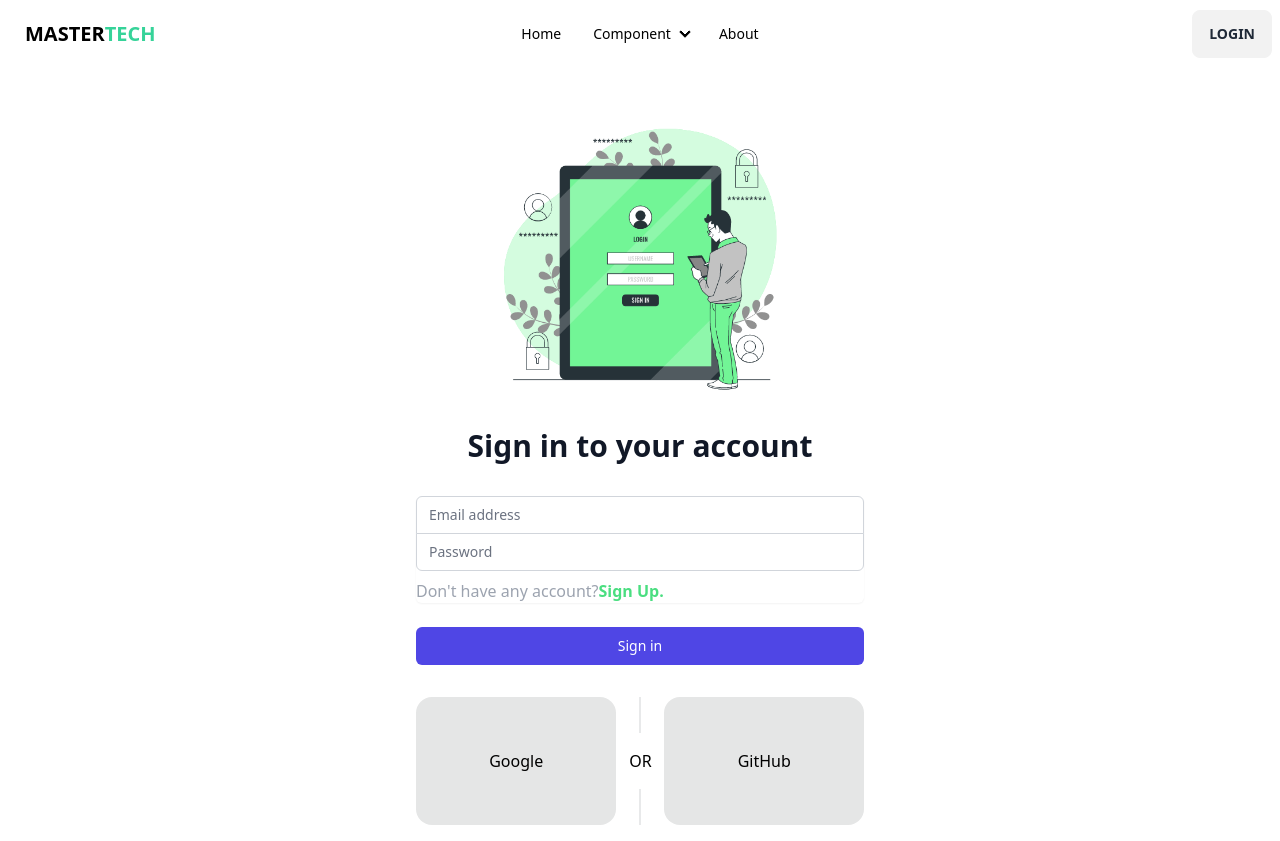
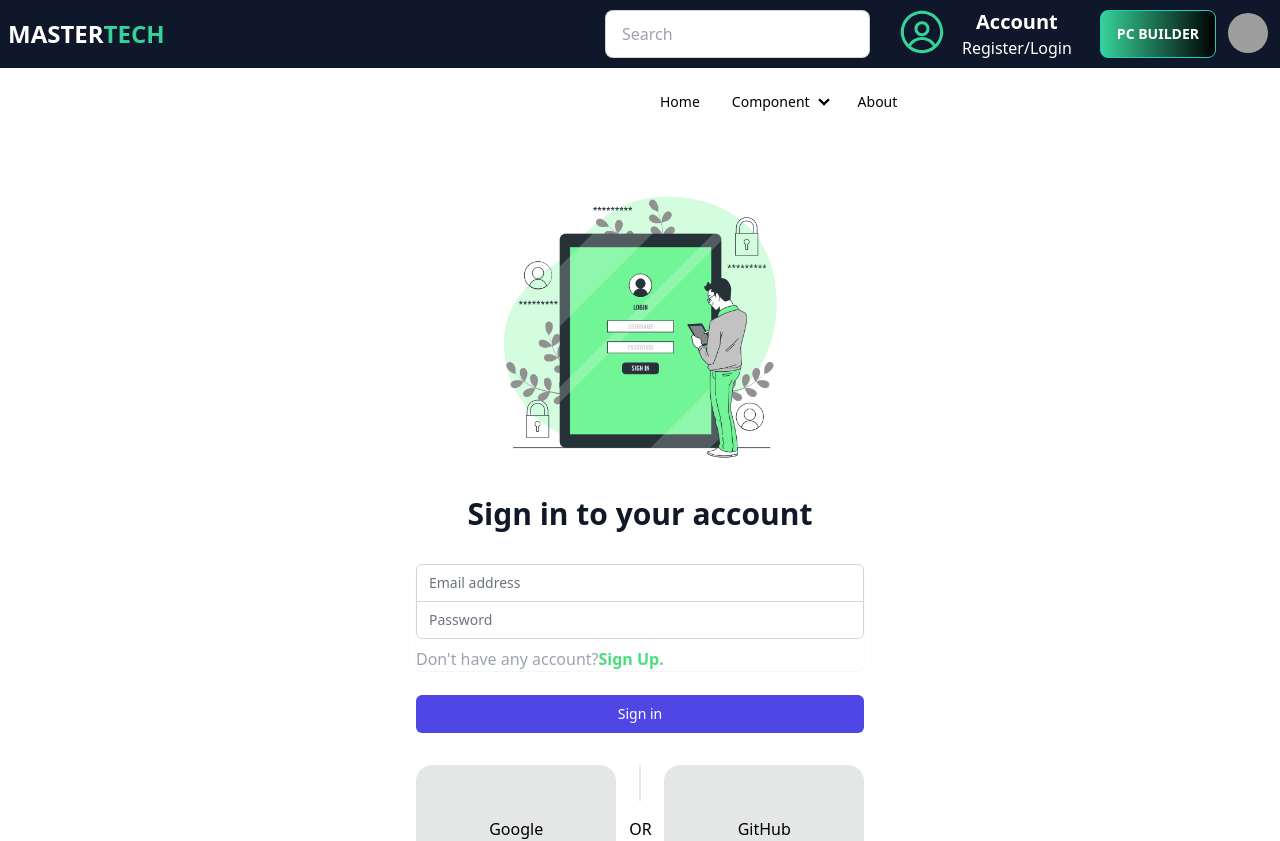
Before and after one commit to Mostafizur-Pro/masterTech, a Next.js app: page /login in a window 1280 px wide. Shown: the top 841 px of the page. Built offline with nearby package versions, Linux system fonts and the light colour scheme; grey boxes are pictures that could not be loaded.

Commit message:
footer & navber some change

```diff
--- a/package.json
+++ b/package.json
@@ -17,6 +17,7 @@
     "react": "18.2.0",
     "react-dom": "18.2.0",
     "react-hook-form": "^7.45.2",
+    "react-icons": "^4.10.1",
     "tailwindcss": "3.3.3"
   },
   "devDependencies": {
--- a/src/components/shared/Footer.js
+++ b/src/components/shared/Footer.js
@@ -1,11 +1,10 @@
 function Footer() {
   return (
-    <div className="mt-10">
-      <hr />
+    <div className="mt-10 bg-slate-900 text-white">
       <footer className="footer footer-center p-10 ">
         <div>
-          <h1 className="text-3xl">
-            MASTER<span className="text-success font-bold">TECH</span>
+          <h1 className="text-3xl font-bold ">
+            MASTER<span className="text-success ">TECH</span>
           </h1>
           <p className="font-bold">
             MASTERTECH Ltd. <br />
--- a/src/components/shared/Navbar.js
+++ b/src/components/shared/Navbar.js
@@ -1,5 +1,7 @@
 import Link from "next/link";
 import React from "react";
+import CustomButton from "../hooks/Button";
+import { RxAvatar } from "react-icons/rx";
 
 function Navbar() {
   const menuItems = (
@@ -49,9 +51,9 @@ function Navbar() {
 
   return (
     <div>
-      <div className="navbar bg-base-100">
-        <div className="navbar-start">
-          <div className="dropdown">
+      <div>
+        <div className="navbar bg-slate-900 text-white ">
+          <div className="dropdown ">
             <label tabIndex={0} className="btn btn-ghost lg:hidden">
               <svg
                 xmlns="http://www.w3.org/2000/svg"
@@ -75,20 +77,82 @@ function Navbar() {
               {menuItems}
             </ul>
           </div>
-          <div className="btn btn-ghost normal-case text-xl">
+          <div className="flex-1 text-2xl  font-bold">
             <p>
-              MASTER<span className="text-success font-bold">TECH</span>
+              MASTER<span className="text-success">TECH</span>
             </p>
           </div>
+
+          <div className="flex-none gap-2">
+            <div className="form-control">
+              <input
+                type="text"
+                placeholder="Search"
+                className="input input-bordered w-24 md:w-auto"
+              />
+            </div>
+            <div className="text-center flex gap-4 mx-5">
+              <div className="text-5xl text-success ">
+                {" "}
+                <RxAvatar />
+              </div>
+              <div>
+                <h1 className="text-xl font-bold">Account</h1>
+                <h3 className="flex">
+                  <Link href="/signup" className="hover:text-success">
+                    Register{" "}
+                  </Link>
+                  <p> / </p>
+                  <Link href="/login" className="hover:text-success">
+                    {" "}
+                    Login
+                  </Link>
+                </h3>
+              </div>
+            </div>
+            <div className="navbar-end">
+              <CustomButton>
+                <Link href="/login">PC Builder</Link>
+              </CustomButton>
+            </div>
+            <div className="dropdown dropdown-end">
+              <label tabIndex={0} className="btn btn-ghost btn-circle avatar">
+                <div className="w-10 rounded-full">
+                  <img src="/images/stock/photo-1534528741775-53994a69daeb.jpg" />
+                </div>
+              </label>
+              <ul
+                tabIndex={0}
+                className="mt-3 z-[1] p-2 shadow menu menu-sm dropdown-content bg-base-100 rounded-box w-52"
+              >
+                <li>
+                  <a className="justify-between">
+                    Profile
+                    <span className="badge">New</span>
+                  </a>
+                </li>
+                <li>
+                  <a>Settings</a>
+                </li>
+                <li>
+                  <a>Logout</a>
+                </li>
+              </ul>
+            </div>
+          </div>
         </div>
+      </div>
+      {/* Part 2 */}
+      <div className="navbar hidden lg:flex bg-base-100">
+        <div className="navbar-start"></div>
         <div className="navbar-center hidden lg:flex">
           <ul className="menu menu-horizontal px-1">{menuItems}</ul>
         </div>
-        <div className="navbar-end">
+        {/* <div className="navbar-end">
           <Link href="/login" className="btn">
             Login
           </Link>
-        </div>
+        </div> */}
       </div>
     </div>
   );
```
Also changed, not shown: 1 other file (tests, documents, lock files or other folders).
